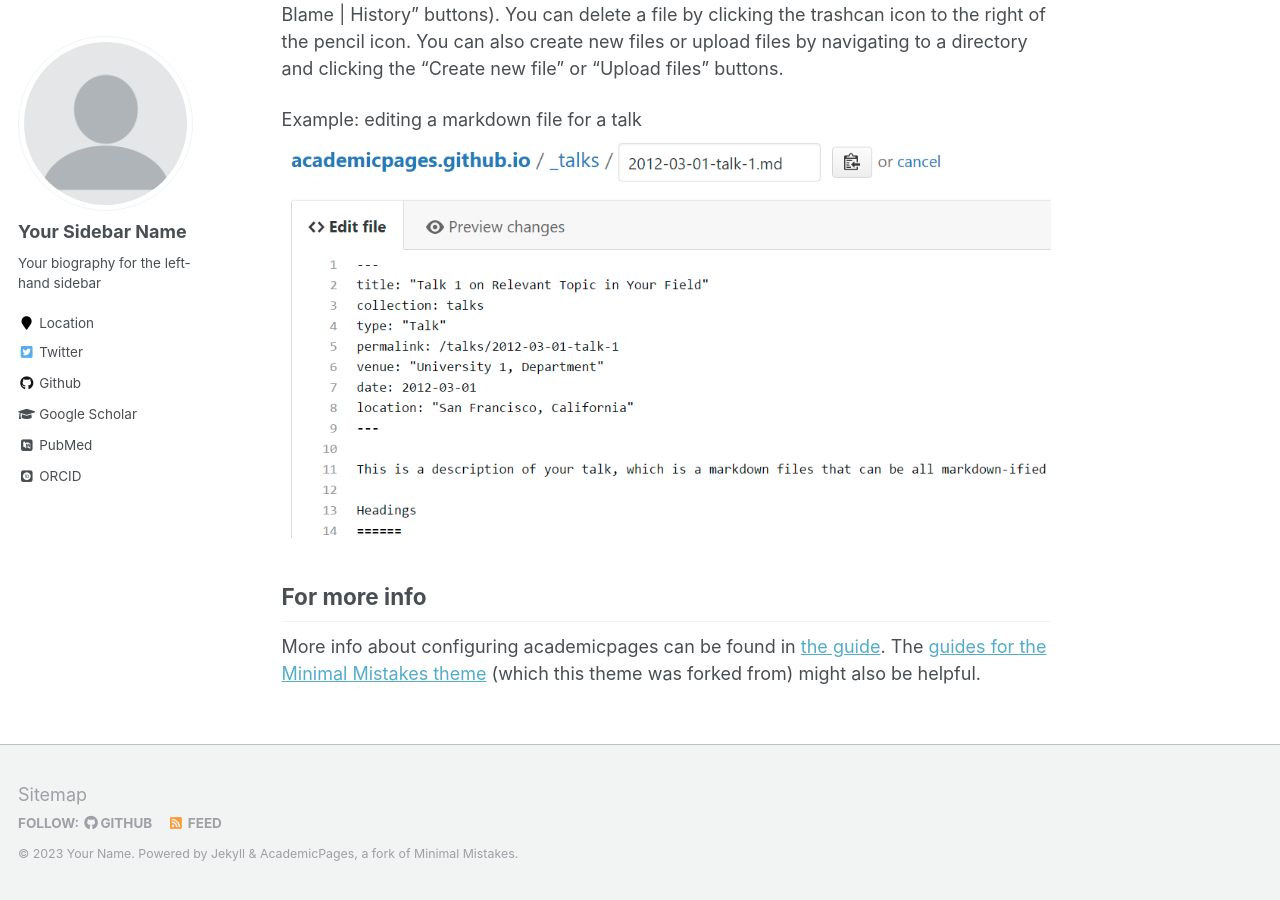
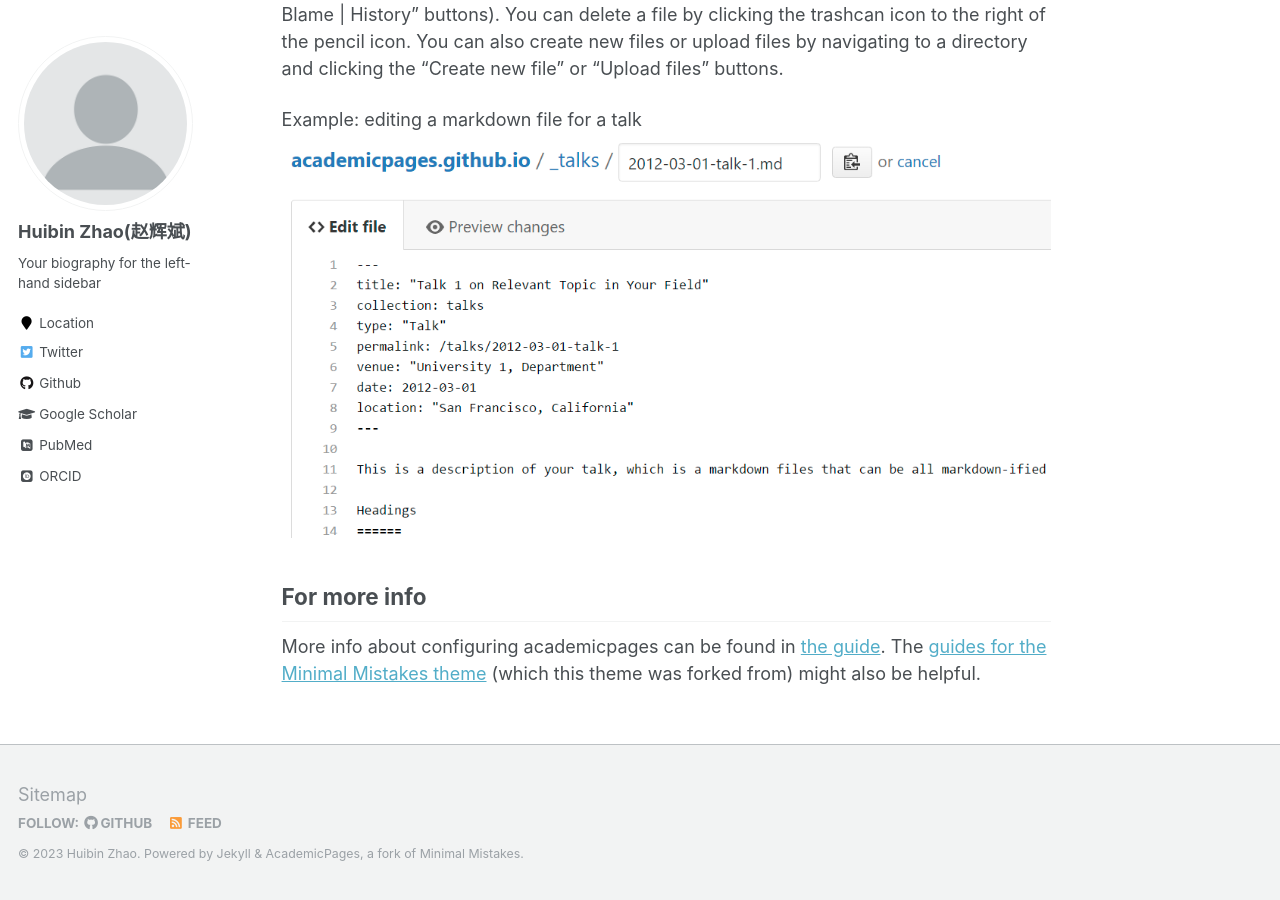
Before and after one commit to huibinzhao/huibinzhao.github.io, a Jekyll site: the page built from _pages/about.md, in a window 1280 px wide and 900 px high, scrolled down 2463 px. Built offline with Jekyll 4.4.1, drawn with Linux system fonts in a browser that asks for light colours; some web fonts are replaced; some of the changed text lies outside the part shown.

Commit message:
Update _config.yml

```diff
--- a/_config.yml
+++ b/_config.yml
@@ -7,13 +7,13 @@
 
 # Site Settings
 locale                   : "en-US"
-title                    : "Your Name / Site Title"
+title                    : "Huibin Zhao"
 title_separator          : "-"
-name                     : &name "Your Name"
+name                     : &name "Huibin Zhao"
 description              : &description "personal description"
-url                      : https://academicpages.github.io # the base hostname & protocol for your site e.g. "https://mmistakes.github.io"
+url                      : https://huibinzhao.github.io # the base hostname & protocol for your site e.g. "https://mmistakes.github.io"
 baseurl                  : "" # the subpath of your site, e.g. "/blog"
-repository               : "academicpages/academicpages.github.io"
+repository               : "huibinzhao/huibinzhao.github.io"
 teaser                   :  # filename of teaser fallback teaser image placed in /images/, .e.g. "500x300.png"
 breadcrumbs              : false # true, false (default)
 words_per_minute         : 160
@@ -80,7 +80,7 @@ analytics:
 
 # Site Author
 author:
-  name             : "Your Sidebar Name"
+  name             : "Huibin Zhao(赵辉斌)"
   avatar           : "profile.png"
   bio              : "Your biography for the left-hand sidebar"
   location         : "Location"
```
